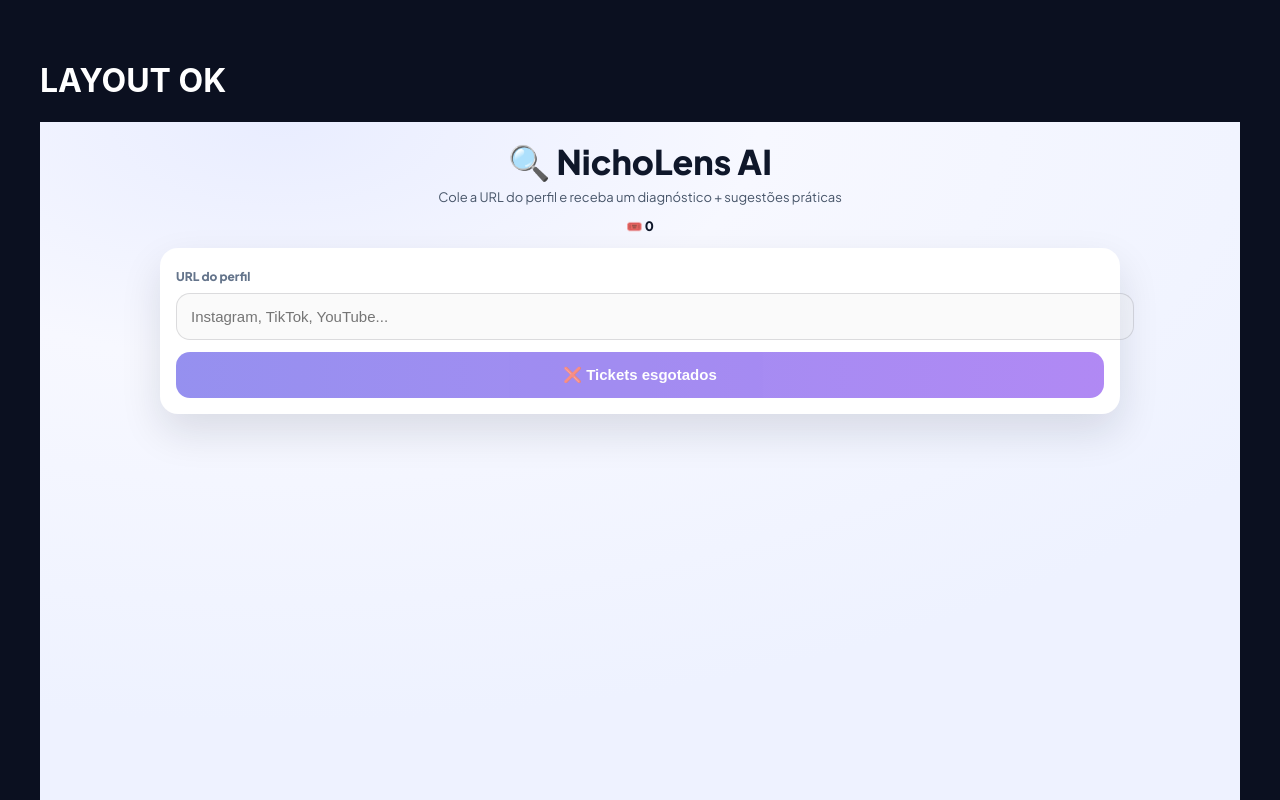
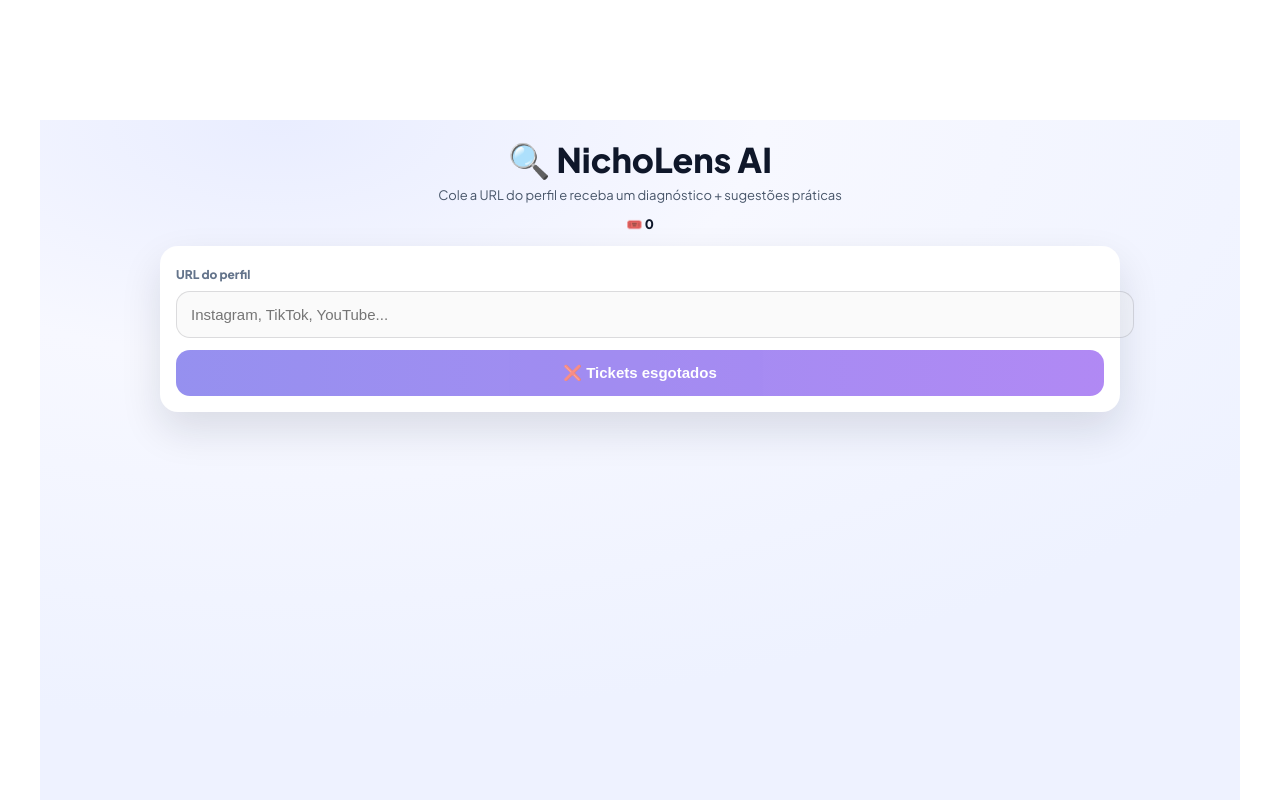
Before and after one commit to robinbrasil008-del/App---NichoLens-AI, a Next.js app: page / in a window 1280 px wide. Shown: the top 800 px of the page. Built offline with nearby package versions, Linux system fonts and the light colour scheme.

Commit message:
Update layout.js

```diff
--- a/app/layout.js
+++ b/app/layout.js
@@ -1,19 +1,12 @@
 export const metadata = {
   title: "NichoLens AI",
-  description: "Análise de perfis com IA",
+  description: "Diagnóstico de perfis e Chat IA",
 };
 
 export default function RootLayout({ children }) {
   return (
     <html lang="pt-BR">
-      <body
-        style={{
-          margin: 0,
-          minHeight: "100vh",
-          background: "#0b1020",
-          fontFamily: "Inter, system-ui, Arial, sans-serif",
-        }}
-      >
+      <body style={{ margin: 0, padding: 0 }}>
         {children}
       </body>
     </html>
```
